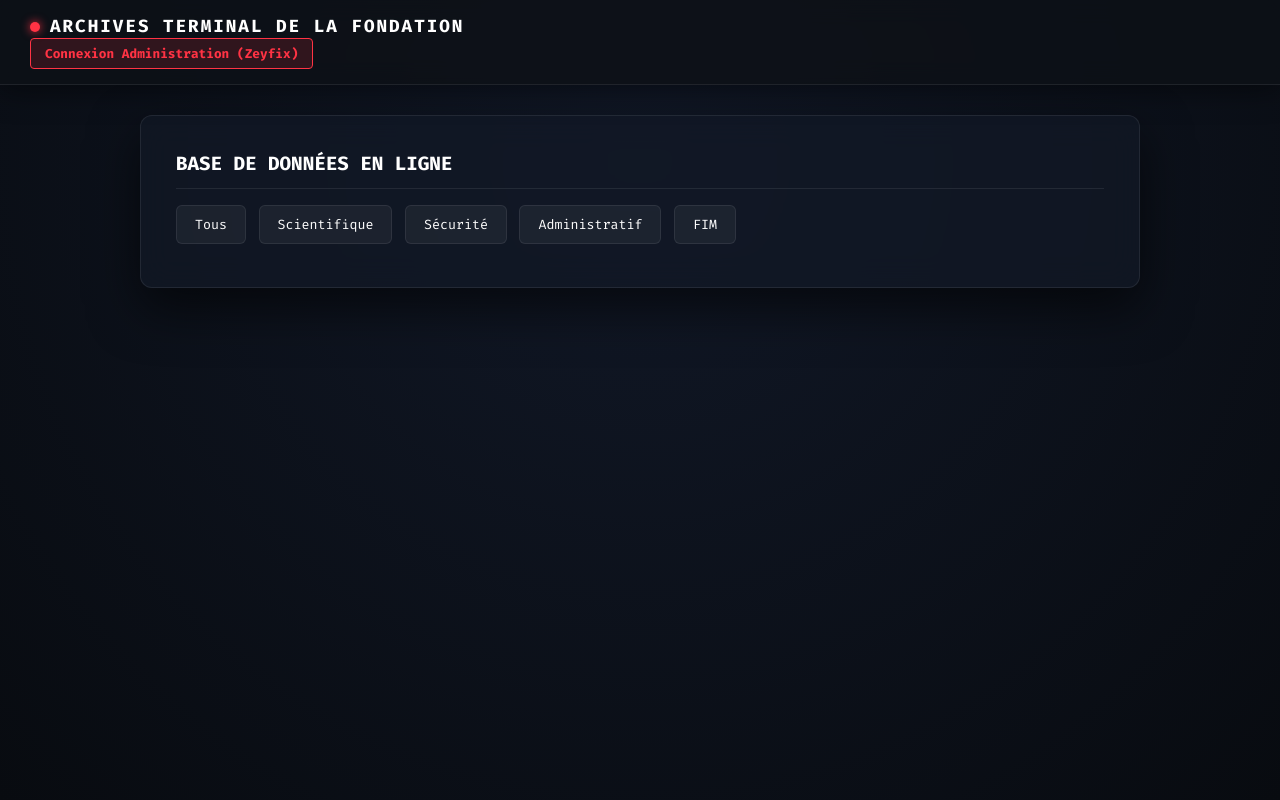
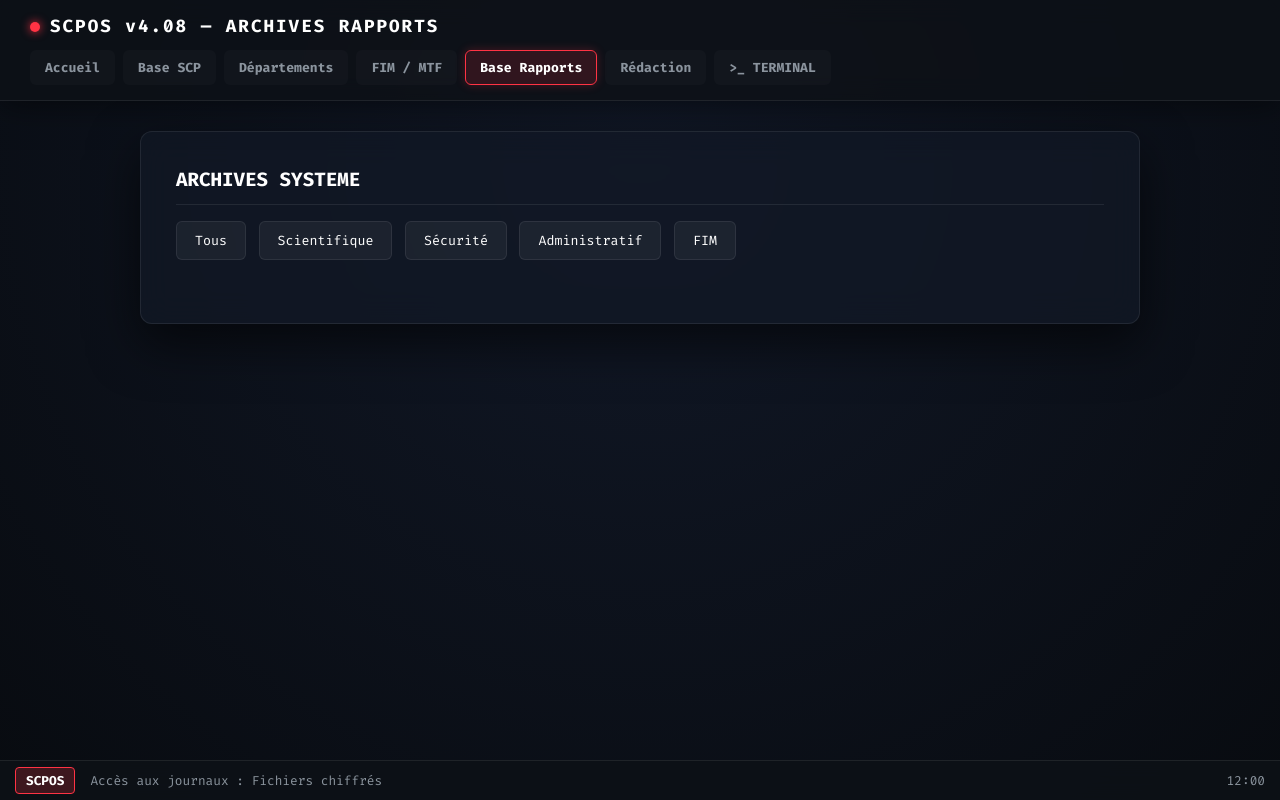
Before and after one commit to ZeyFix1/Fondation-SCP, a plain HTML site: page rapports.html in a window 1280 px wide. Drawn offline with Linux system fonts and the light colour scheme.

Commit message:
Update rapports.html

```diff
--- a/rapports.html
+++ b/rapports.html
@@ -2,23 +2,30 @@
 <html lang="fr">
 <head>
   <meta charset="UTF-8">
-  <title>Fondation SCP - Archives des Rapports</title>
+  <title>SCPOS — Archives des Rapports</title>
   <link rel="stylesheet" href="css/style.css">
 </head>
 <body class="scp-theme">
   <header>
-    <h1>ARCHIVES TERMINAL DE LA FONDATION</h1>
-    <!-- Zone de connexion Admin pour Zeyfix -->
-    <div id="authStatus">
-      <button onclick="loginAsZeyfix()">Connexion Administration (Zeyfix)</button>
+    <div class="os-bar">
+      <h1>SCPOS v4.08 — ARCHIVES RAPPORTS</h1>
+      <div id="authStatus"></div>
     </div>
+    <nav>
+      <a href="index.html">Accueil</a>
+      <a href="scps.html">Base SCP</a>
+      <a href="departements.html">Départements</a>
+      <a href="mtf.html">FIM / MTF</a>
+      <a href="rapport.html" class="active">Base Rapports</a>
+      <a href="redaction.html">Rédaction</a>
+      <a href="console.html">>_ TERMINAL</a>
+    </nav>
   </header>
 
   <main>
-    <h2>BASE DE DONNÉES EN LIGNE</h2>
+    <h2>ARCHIVES SYSTEME</h2>
 
-    <!-- Filtres par catégorie -->
-    <div class="filters">
+    <div class="filters" style="margin-bottom:20px;">
       <button onclick="filterReports('All')">Tous</button>
       <button onclick="filterReports('Scientifique')">Scientifique</button>
       <button onclick="filterReports('Securite')">Sécurité</button>
@@ -26,11 +33,16 @@
       <button onclick="filterReports('FIM')">FIM</button>
     </div>
 
-    <!-- Liste dynamique des rapports -->
-    <div id="reportsContainer">
-      <!-- Les rapports envoyés apparaîtront ici via JS -->
+    <div id="reportsContainer"></div>
+  </main>
+
+  <div class="taskbar">
+    <div class="taskbar-left">
+      <span class="start-btn">SCPOS</span>
+      <span>Accès aux journaux : Fichiers chiffrés</span>
     </div>
-  </main>
+    <div class="taskbar-right" id="clock">12:00</div>
+  </div>
 
   <script src="js/app.js"></script>
 </body>
```
